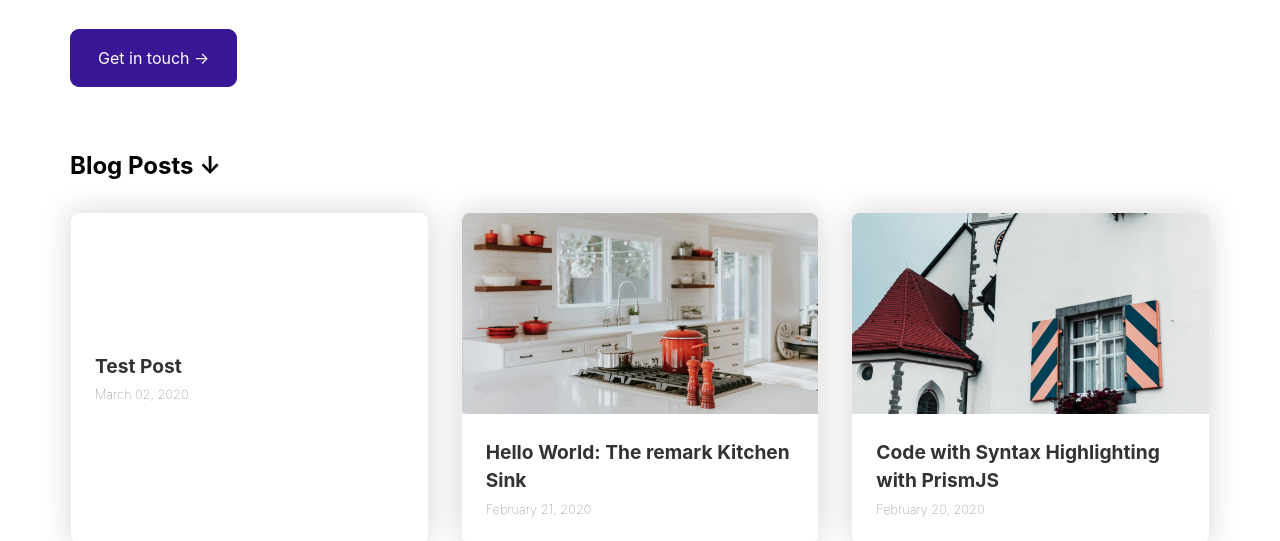
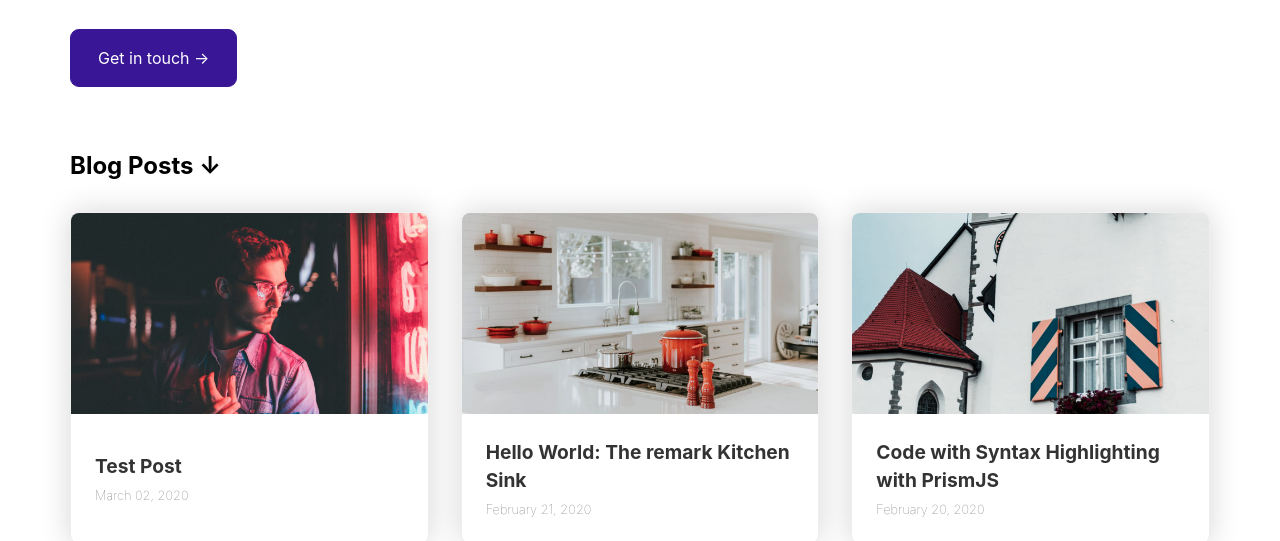
Before and after one commit to W3Layouts/gatsby-starter-delog, a Gatsby site: page / in a window 1280 px wide. Shown: the part 270-811 px from the top of the page. Built offline with nearby package versions, Linux system fonts and the light colour scheme; Gatsby itself is replaced by a stand-in of ours.

Commit message:
Update Blog “2020-03-02-test-post”

```diff
--- a/_data/blog/2020-03-02-test-post.md
+++ b/_data/blog/2020-03-02-test-post.md
@@ -3,7 +3,7 @@ template: BlogPost
 path: /new-post
 date: 2020-03-02T06:15:50.738Z
 title: Test Post
-thumbnail: ''
+thumbnail: /assets/image-4.jpg
 metaDescription: df sdf df
 ---
 h dsui giuhjdfs udf ghihoiugigo hdfoijh io
```
